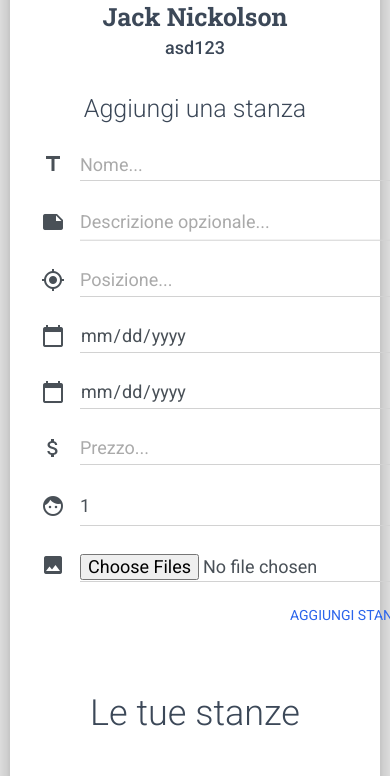
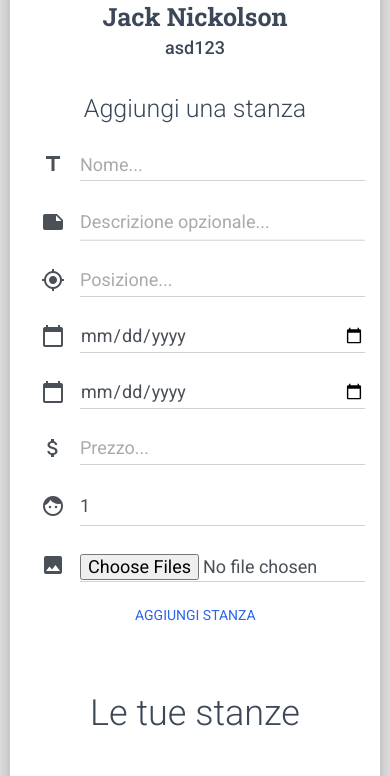
Before and after one commit to Luchinzzz/Affittacamere, a Flask app: page /profile/1 in a window 390 px wide; the page is wider, and only the part inside the window is pictured. Shown: the part 600-1376 px from the top of that part. Run offline with Flask 2, Linux system fonts and the light colour scheme; a user stored in the database is signed in; data comes from the database, SQL or seed files in the repository; some libraries are stand-ins or nearby versions.

Commit message:
Fixed responsive in profile page

```diff
--- a/ecommerce/templates/profile.html
+++ b/ecommerce/templates/profile.html
@@ -30,7 +30,7 @@
         <div class="row">
           <div class="col-md-12 text-center">
             <h3>Aggiungi una stanza</h3>
-            <form class="form addroom-form" style="width: 650px; margin-left: auto; margin-right: auto;" method="POST"
+            <form class="form addroom-form" style="max-width: 650px; margin-left: auto; margin-right: auto;" method="POST"
               action="" enctype="multipart/form-data">
               {{ addroom_form.csrf_token }}
               <!-- Name -->
```
